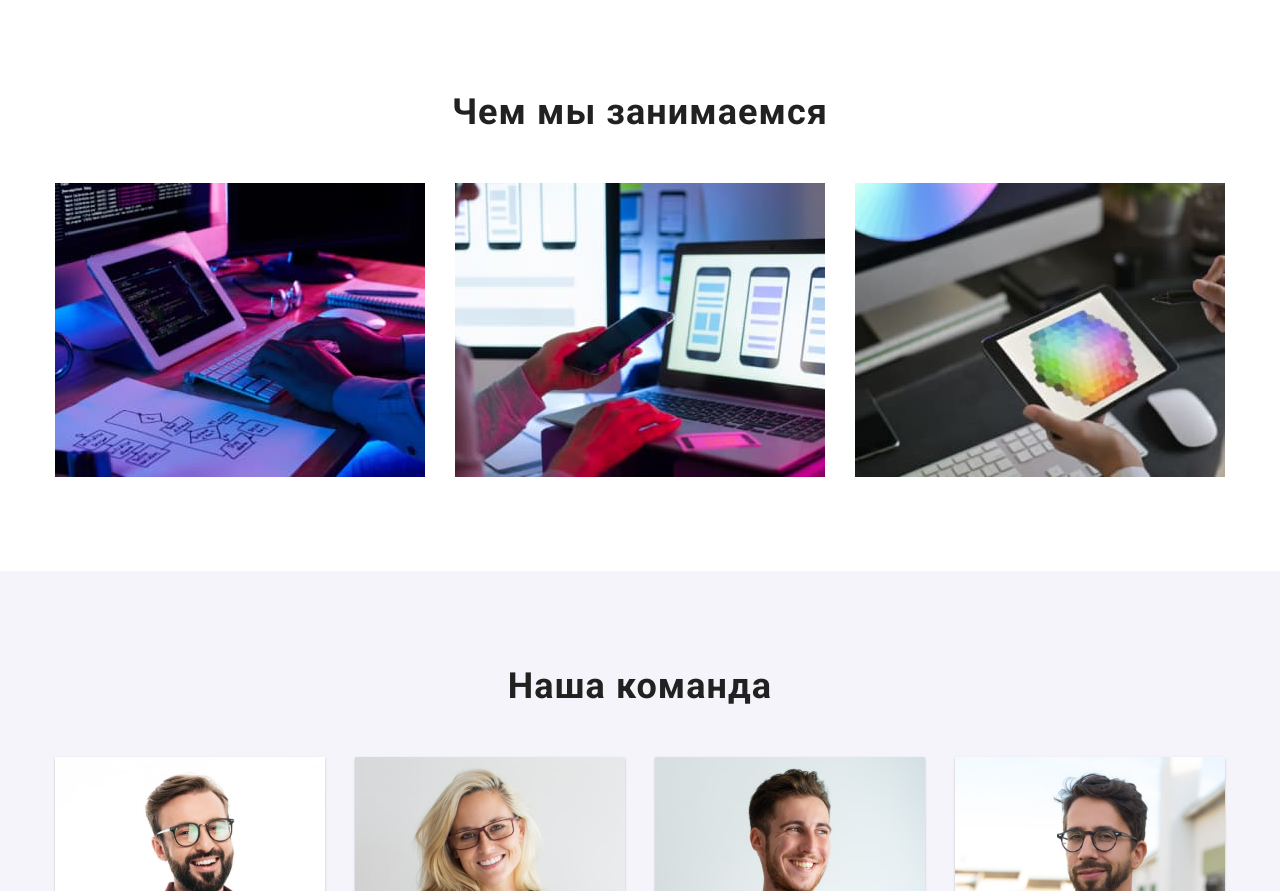
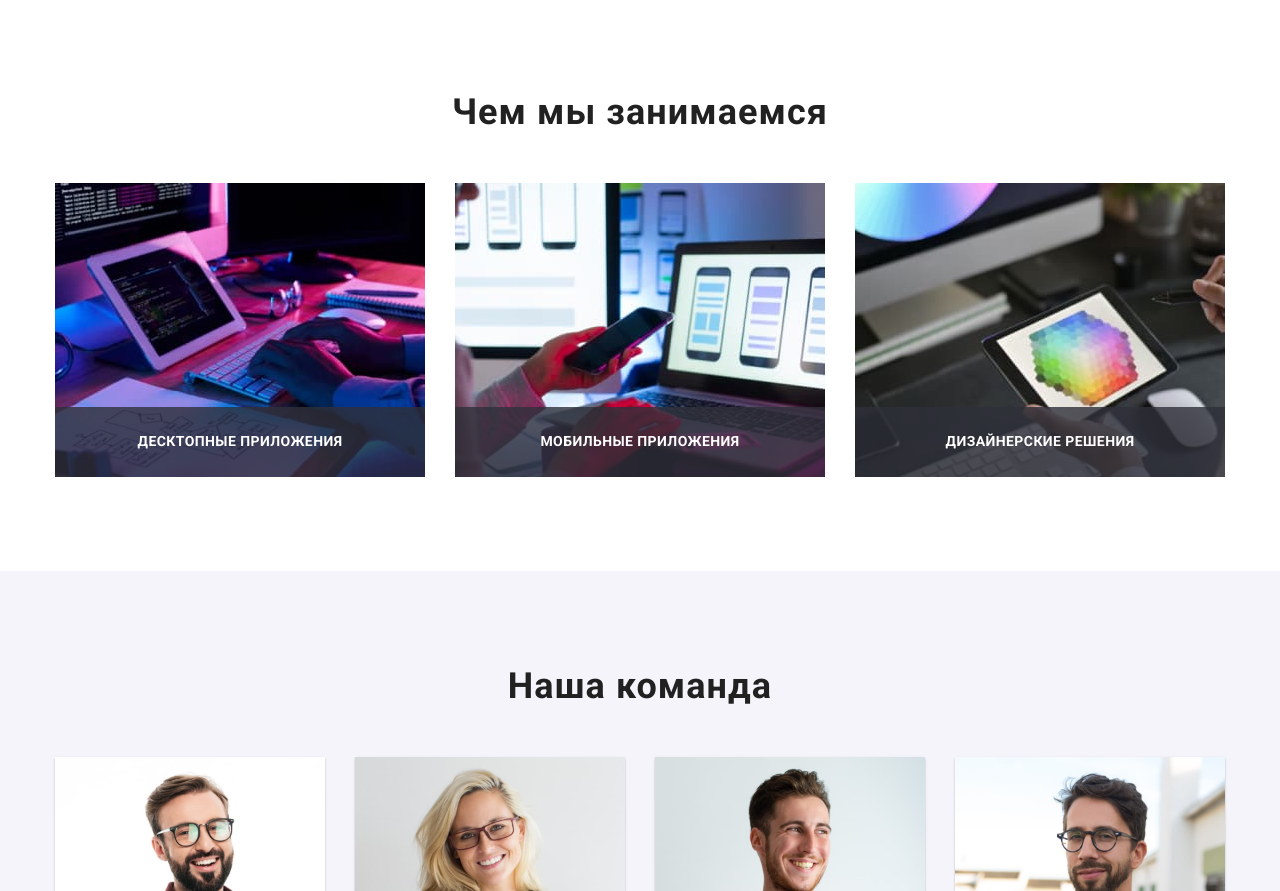
Before and after one commit to HalkinK/goit-markup-hw-05, a plain HTML site: page index.html in a window 1280 px wide. Shown: the part 1027-1918 px from the top of the page. Drawn offline with nearby package versions, Linux system fonts and the light colour scheme.

Commit message:
Показывает секцию "Чем мы занимаемся"

```diff
--- a/css/styles.css
+++ b/css/styles.css
@@ -335,6 +335,34 @@ p {
 
 .doings-list > .item:not(:last-child) {
   margin-right: 30px;
+}
+
+.doings-list > .item {
+  position: relative;
+}
+
+.doings-descr {
+  position: absolute;
+  bottom: 0;
+  left: 0;
+
+  width: 370px;
+  height: 70px;
+
+  background: rgba(47, 48, 58, 0.8);
+}
+
+.doings-text {
+  font-weight: 700;
+  font-size: 14px;
+  line-height: 1.14;
+  text-align: center;
+  letter-spacing: 0.03em;
+  text-transform: uppercase;
+
+  padding: 27px 0;
+
+  color: #fff;
 }
 
 /* Team section */
--- a/index.html
+++ b/index.html
@@ -113,22 +113,31 @@
         <!-- Чем занимается фотостудия-->
         <section class="doings">
           <div class="container">
-           <div class="doings-descr">
+
             <h2 class="doings-title">Чем мы занимаемся</h2>
             <ul class="doings-list">
                 <li class="item">
                     <img src="./images/image1.jpg" alt="Мужчина пишет исходный код сидя за столом" width="370">
+                    <div class="doings-descr">
+                        <h3 class="doings-text">Десктопные приложения</h3>
+                    </div>
                 </li>
 
                 <li class="item">
                     <img src="./images/image2.jpg" alt="Девушка сидит за ноутбуком с телефоном в руке" width="370">
+                    <div class="doings-descr">
+                        <h3 class="doings-text">Мобильные приложения</h3>
+                    </div>
                 </li>
 
                 <li class="item">
                     <img src="./images/image3.jpg" alt="Мужчина рисует на планшете" width="370">
+                    <div class="doings-descr">
+                        <h3 class="doings-text">Дизайнерские решения</h3>
+                    </div>
                 </li>
             </ul>
-           </div>
+
           </div>
         </section>
 
```
